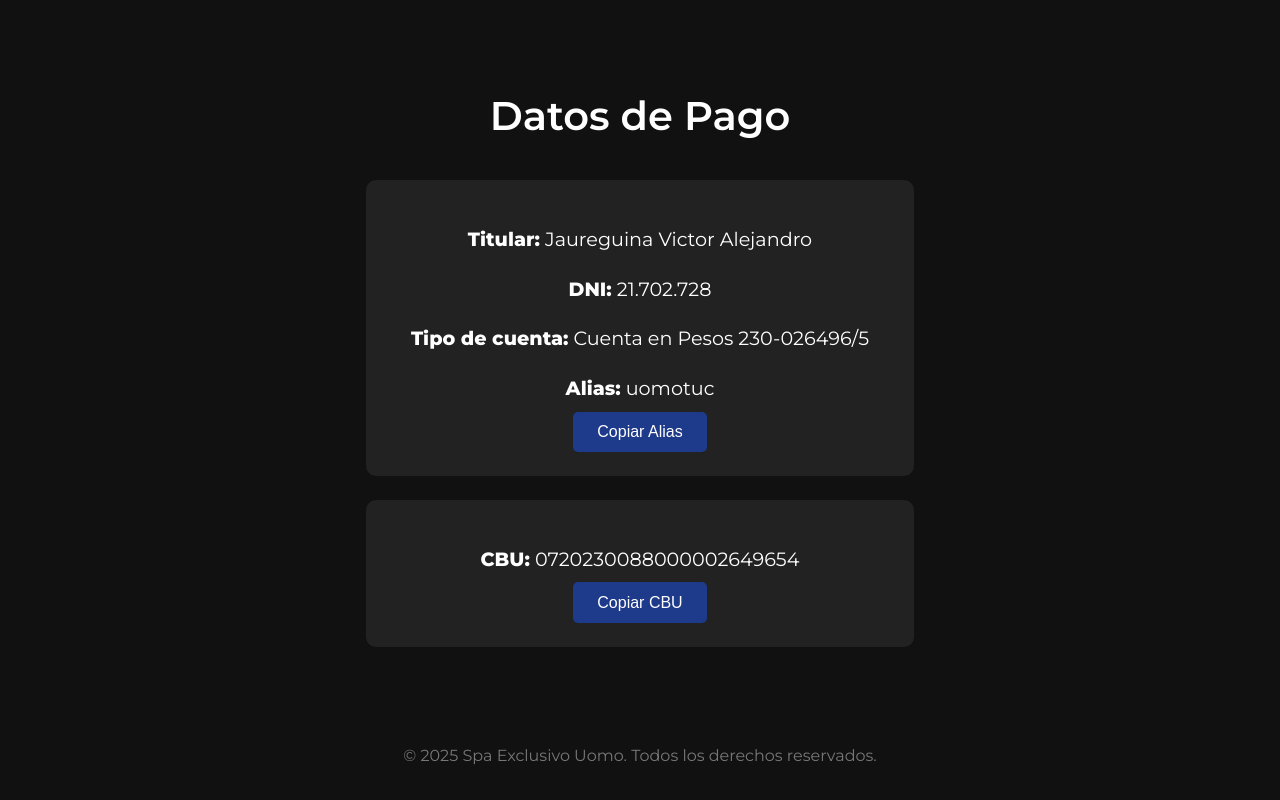
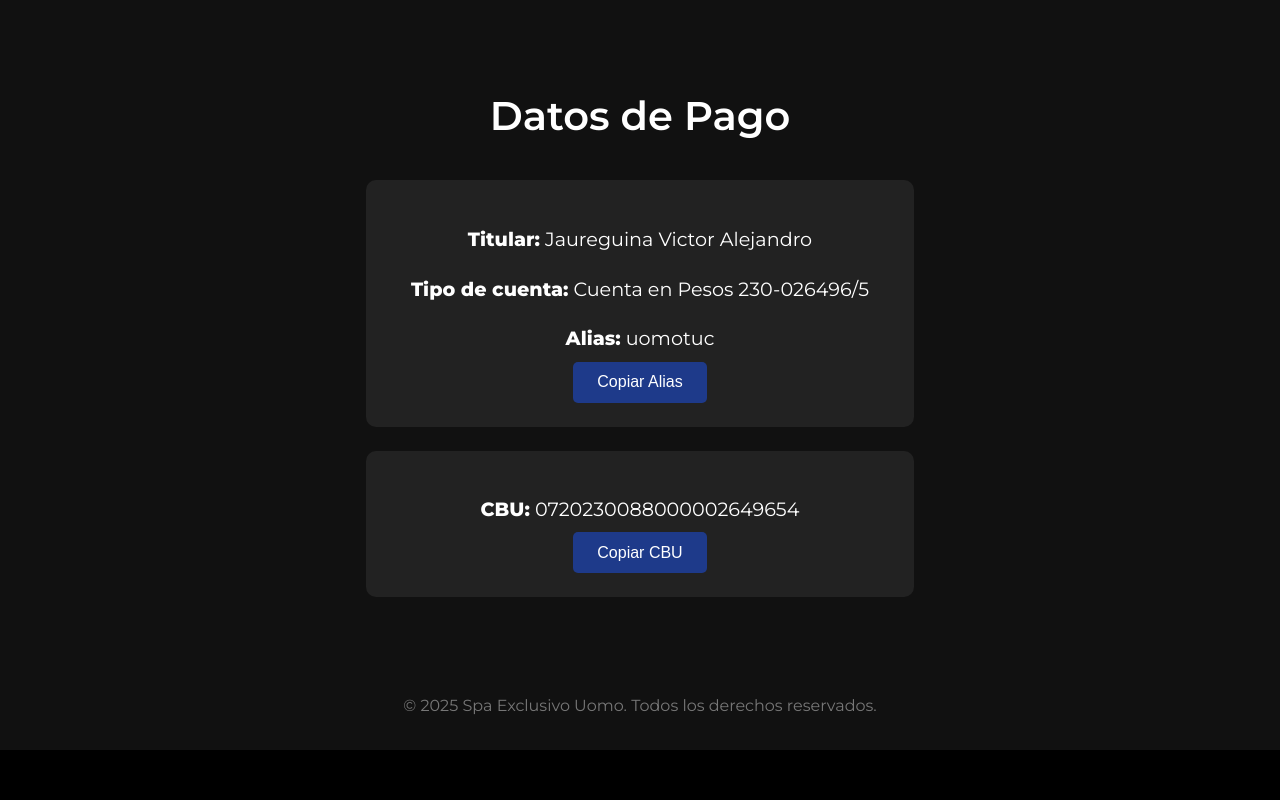
Before and after one commit to elopezgit/uomo, a plain HTML site: page index.html in a window 1280 px wide. Shown: the part 4561-5361 px from the top of the page. After the commit the page ends 5311 px from the top, so only its background shows below. Drawn offline with Linux system fonts and the light colour scheme.

Commit message:
se quito dni de los datos de pago

```diff
--- a/index.html
+++ b/index.html
@@ -217,7 +217,6 @@
     <div class="payment-info">
       <div>
         <p><strong>Titular:</strong> Jaureguina Victor Alejandro</p>
-        <p><strong>DNI:</strong> 21.702.728</p>
         <p><strong>Tipo de cuenta:</strong> Cuenta en Pesos 230-026496/5</p>
         <p><strong>Alias:</strong> uomotuc</p>
         <button onclick="copyToClipboard('uomotuc', this)">Copiar Alias</button>
```
